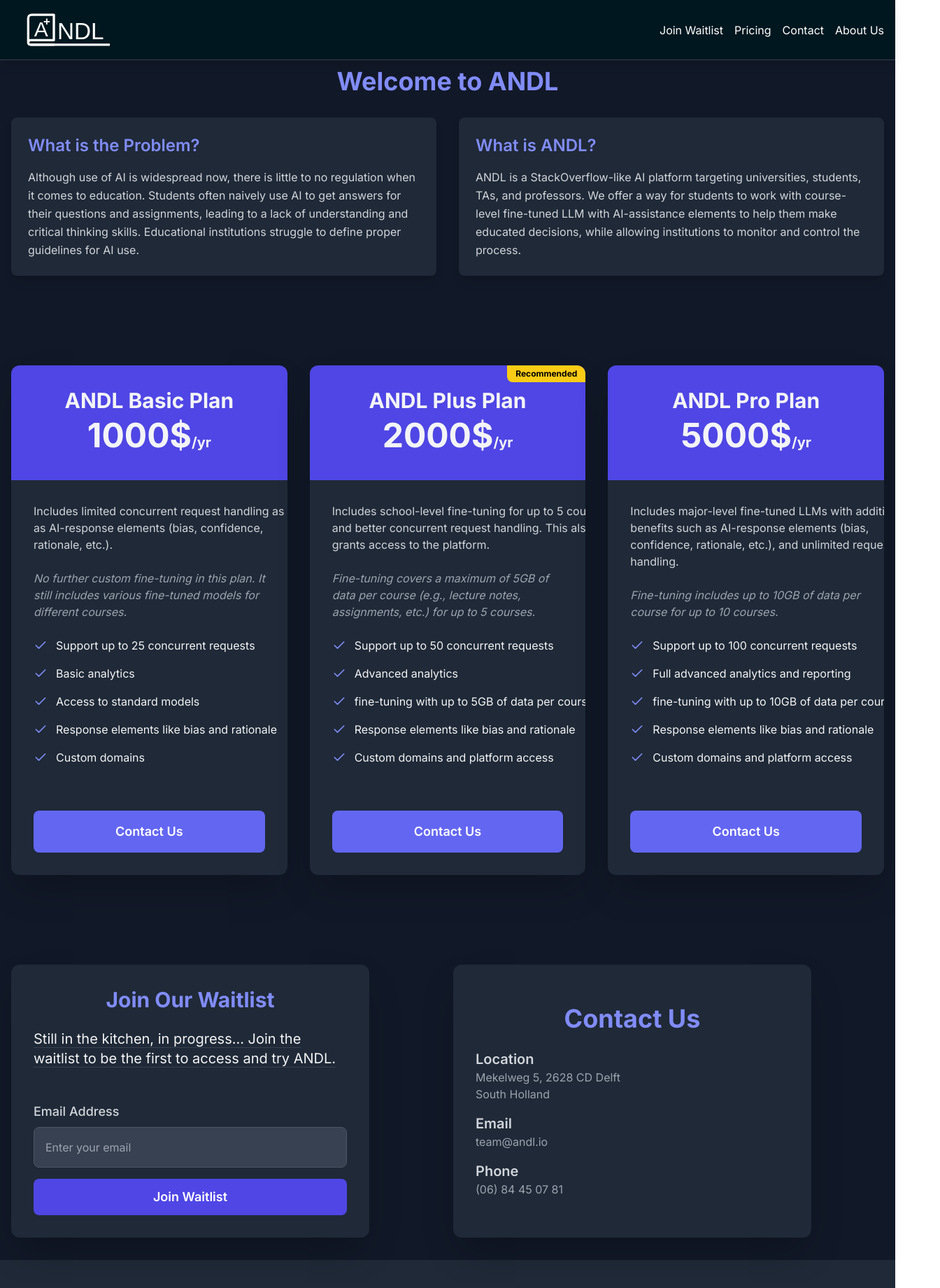
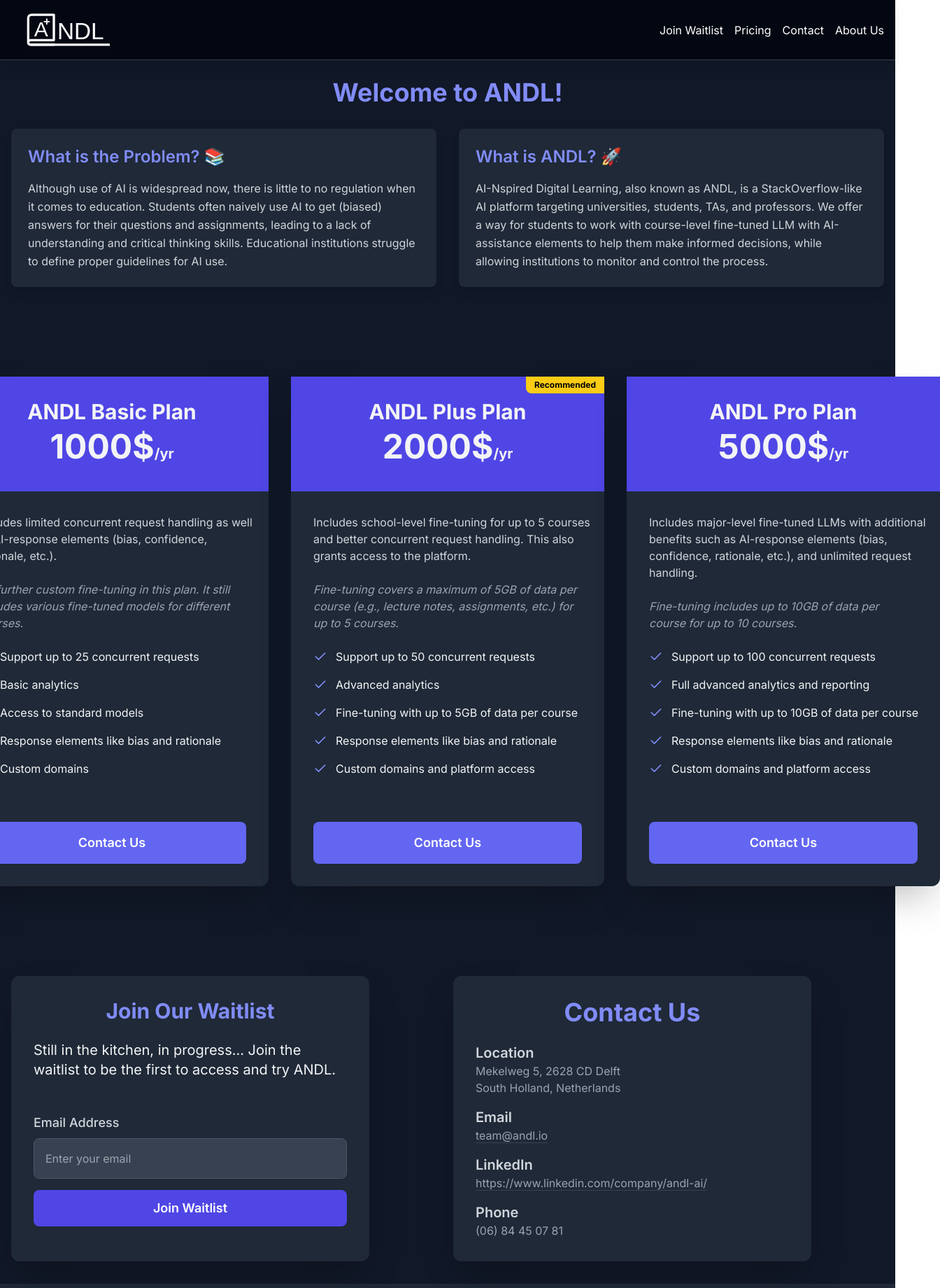
Before and after one commit to AtillaColak/andl-promotion, a Next.js app: page / in a window 1280 px wide. Shown: the top 1840 px of the page at 70% size, 1344 px wide, since content can reach past the window. Built offline with nearby package versions, Linux system fonts and the light colour scheme; no server answers.

Commit message:
ui improvements and fixups

```diff
--- a/app/page.tsx
+++ b/app/page.tsx
@@ -14,16 +14,16 @@ export default function Home() {
       <HeaderNavBar />
       <div className="container mx-auto px-4 py-8">
         <section className="mb-16">
-          <h1 className="text-4xl font-bold text-center mb-8 mt-16 text-indigo-400">Welcome to ANDL</h1>
+          <h1 className="text-4xl font-bold text-center mb-8 mt-20 text-indigo-400">Welcome to ANDL!</h1>
           <div className="grid grid-cols-1 md:grid-cols-2 gap-8">
             <Paragraph
-              title="What is the Problem?"
-              text="Although use of AI is widespread now, there is little to no regulation when it comes to education. Students often naively use AI to get answers for their questions and assignments, leading to a lack of understanding and critical thinking skills. Educational institutions struggle to define proper guidelines for AI use."
+              title="What is the Problem? 📚"
+              text="Although use of AI is widespread now, there is little to no regulation when it comes to education. Students often naively use AI to get (biased) answers for their questions and assignments, leading to a lack of understanding and critical thinking skills. Educational institutions struggle to define proper guidelines for AI use."
               side="left"
             />
             <Paragraph
-              title="What is ANDL?"
-              text="ANDL is a StackOverflow-like AI platform targeting universities, students, TAs, and professors. We offer a way for students to work with course-level fine-tuned LLM with AI-assistance elements to help them make educated decisions, while allowing institutions to monitor and control the process."
+              title="What is ANDL? 🚀"
+              text="AI-Nspired Digital Learning, also known as ANDL, is a StackOverflow-like AI platform targeting universities, students, TAs, and professors. We offer a way for students to work with course-level fine-tuned LLM with AI-assistance elements to help them make informed decisions, while allowing institutions to monitor and control the process."
               side="right"
             />
           </div>
--- a/components/about-card.tsx
+++ b/components/about-card.tsx
@@ -13,35 +13,34 @@ interface Person {
 
 const people: Person[] = [
   {
-    input: `Computer Science and Engineering senior @ TU Delft.
+    input: `CS @ TU Delft.
 Previously worked in data science for 3 years.`,
     name: 'Atilla Colak',
-    role: 'Co-founder and developer',
+    role: 'Co-founder and Developer',
     image: 'https://media.licdn.com/dms/image/v2/C4E03AQHc4JQQ50ptow/profile-displayphoto-shrink_400_400/profile-displayphoto-shrink_400_400/0/1609161991588?e=1730937600&v=beta&t=GbWS4m6HOQBAmh9x85iRTwEv0fr8b4gz8QhJWchcE-w',
     linkedin: 'https://www.linkedin.com/in/atilla-colak/',
     github: "https://github.com/AtillaColak"
   },
   {
-    input: `Worked as a Software Developer at PwC.
-Research Interests: NLP, Human-Computer Interaction, Data Mining, and ML.`,
+    input: `Ex-PwC Software Developer. HCI & AI Researcher.`,
     name: "Sagar Chethan Kumar",
-    role: "Co-founder and AI developer",
+    role: "Co-founder and AI Developer",
     image: "https://media.licdn.com/dms/image/v2/D4E03AQFVA2vH-cDXpQ/profile-displayphoto-shrink_400_400/profile-displayphoto-shrink_400_400/0/1704072652393?e=1730937600&v=beta&t=XXFNEoqQbBMU-XhkETj4cdttdDci55dICz_OmnKENO0",
     linkedin: "https://www.linkedin.com/in/sagar-chethan-kumar/",
     github: "https://github.com/Sagar-CK"
   },
   {
-    input: "Ex Software Developer at Tesla.",
+    input: "Ex-Tesla Software Developer.",
     name: "Neel Lodha",
-    role: "Co-founder and developer",
+    role: "Co-founder and Developer",
     image: "https://media.licdn.com/dms/image/v2/D4E03AQEh6KfMJpXjRA/profile-displayphoto-shrink_400_400/profile-displayphoto-shrink_400_400/0/1714233672794?e=1730937600&v=beta&t=O4ama9vmfxPyQuIPmTB5V5ttXjeyhiRD_F1krpZpnWg",
     linkedin: "https://www.linkedin.com/in/neel-lodha/",
     github: "https://github.com/Idkwhoami42"
   },
   {
-    input: "Computer Science and honors student @ TU Delft.",
+    input: "Honors CS @ TU Delft.",
     name: "Manu Gautam",
-    role: "Co-founder and AI developer",
+    role: "Co-founder and AI Developer",
     image: "https://media.licdn.com/dms/image/v2/D5603AQEa6AKMMUNS-g/profile-displayphoto-shrink_400_400/profile-displayphoto-shrink_400_400/0/1695722114136?e=1730937600&v=beta&t=euQY6979D1ax2j6Yf7_rUf3AYKd777UIpp2r0eZ2xTY",
     linkedin: "https://www.linkedin.com/in/manu-gautam-6b5064259/",
     github: "https://github.com/manugautam04"
@@ -55,6 +54,13 @@ const AboutUs: React.FC = () => {
       <h1 className="text-4xl md:text-5xl font-bold mb-12 mt-16 lg:mt-0 text-center text-indigo-400">
         About Us
       </h1>
+      <div className="text-lg text-gray-200 mb-12 text-center">
+        <h1 className="text-2xl font-bold text-indigo-400">Fun Fact 💡</h1>
+        <p className='mt-8'>
+          ANDL was initially conceived as a winning hackathon project at the <a href="https://vu.nl/en" className="hover:text-indigo-400 transition duration-300 text-gray-400 border-b border-gray-700">Vrije Universiteit Amsterdam</a> in our second year of university.
+          Now, little over a year later, the idea evolved into a full-fledged startup with a full-time team of 4 co-founders.
+        </p>
+      </div>
       <div className="flex flex-col lg:grid lg:grid-cols-2 lg:gap-8">
         {people.map((person, index) => (
           <div
--- a/components/contact-form.tsx
+++ b/components/contact-form.tsx
@@ -4,17 +4,25 @@ import React from 'react';
 
 const ContactInfo: React.FC = () => {
   return (
-    <div id='contact' className="hover:bg-gray-700 transition duration-300 w-full max-w-lg bg-gray-800 p-8 rounded-xl shadow-2xl flex flex-col justify-center">
+    <div id='contact' className="w-full max-w-lg bg-gray-800 p-8 rounded-xl shadow-2xl flex flex-col justify-start ">
       <h2 className="text-4xl font-bold mb-6 text-indigo-400 text-center">Contact Us</h2>
       <div className="space-y-4">
         <div>
           <h3 className="text-xl font-semibold text-gray-300">Location</h3>
           <p className="text-gray-400">Mekelweg 5, 2628 CD Delft
-          <br />South Holland</p>
+          <br />South Holland, Netherlands</p>
         </div>
         <div>
           <h3 className="text-xl font-semibold text-gray-300">Email</h3>
-          <p className="text-gray-400">team@andl.io</p>
+          <p className="text-gray-400"><a href="mailto:team@andl.io"
+          className='hover:text-indigo-400 transition-all border-b border-gray-700'
+          >team@andl.io</a></p>
+        </div>
+        <div>
+          <h3 className="text-xl font-semibold text-gray-300">LinkedIn</h3>
+          <p className="text-gray-400"><a href="https://www.linkedin.com/company/andl-ai/"
+          className='hover:text-indigo-400 transition-all border-b border-gray-700'
+          >https://www.linkedin.com/company/andl-ai/</a></p>
         </div>
         <div>
           <h3 className="text-xl font-semibold text-gray-300">Phone</h3>
--- a/components/footer.tsx
+++ b/components/footer.tsx
@@ -3,10 +3,10 @@ import { FaGithub, FaLinkedin } from "react-icons/fa";
 
 const Footer = () => {
   return (
-    <footer className="bg-hs-background text-hs-base py-4 w-full">
+    <footer className="bg-gray-950 text-hs-base py-4 w-full">
       <div className="container mx-auto flex justify-center items-center p-4">
         <div className="text-sm mr-16 text-hs-base">
-          All rights reserved, &copy; 2024 Andl.
+          All rights reserved, &copy; 2024 ANDL.
         </div>
         <div className="flex space-x-4">
           <a
--- a/components/header.tsx
+++ b/components/header.tsx
@@ -60,7 +60,7 @@ const HeaderNavBar = () => {
     };
 
     return (
-        <header className="bg-hs-background text-hs-base px-2 py-4 md:p-4 flex justify-between items-center shadow-lg fixed top-0 w-full z-50 border-b border-gray-700">
+        <header className="bg-gray-950 text-hs-base px-2 py-4 md:p-4 flex justify-between items-center shadow-lg fixed top-0 w-full z-50 border-b border-gray-700">
             <div className="flex items-center space-x-4 flex-grow">
                 <button
                     className="transition ease-in-out duration-300 hover:text-hs-third background-hs-base text-md md:text-2xl ml-0 md:ml-4"
--- a/components/pricing-plan.tsx
+++ b/components/pricing-plan.tsx
@@ -35,7 +35,7 @@ const PricingPlan = () => {
       features: [
         "Support up to 50 concurrent requests",
         "Advanced analytics",
-        "fine-tuning with up to 5GB of data per course",
+        "Fine-tuning with up to 5GB of data per course",
         "Response elements like bias and rationale",
         "Custom domains and platform access",
       ],
@@ -50,7 +50,7 @@ const PricingPlan = () => {
       features: [
         "Support up to 100 concurrent requests",
         "Full advanced analytics and reporting",
-        "fine-tuning with up to 10GB of data per course",
+        "Fine-tuning with up to 10GB of data per course",
         "Response elements like bias and rationale",
         "Custom domains and platform access",
       ],
@@ -59,9 +59,9 @@ const PricingPlan = () => {
   ];
 
   return (
-    <div id="pricing" className="w-full bg-gray-900 flex flex-col lg:flex-row lg:justify-center py-16 space-y-8 lg:space-y-0 lg:space-x-8">
+    <div id="pricing" className="w-full bg-gray-900 flex flex-col xl:flex-row xl:justify-center items-center py-16 space-y-8 xl:space-y-0 xl:space-x-8">
       {pricingPlans.map((plan, index) => (
-        <div key={index} className="hover:bg-gray-700 transition duration-300 w-full max-w-md bg-gray-800 text-gray-100 rounded-xl shadow-2xl overflow-hidden flex flex-col h-full relative">
+        <div key={index} className="hover:bg-gray-700 transition duration-300 w-full max-w-md bg-gray-800 text-gray-100 rounded-xl shadow-2xl flex flex-col h-full relative">
           {/* Conditional Badge for Recommended Plan */}
           {plan.recommended && (
             <div className="absolute top-0 right-0 bg-yellow-400 text-black text-xs font-bold px-3 py-1 rounded-bl-lg">
@@ -73,7 +73,7 @@ const PricingPlan = () => {
             <p className="text-5xl font-bold mb-2">{plan.price}<span className="text-xl">/yr</span></p>
           </div>
 
-          <div className="p-8 flex-grow space-y-6 overflow-auto 2xl:overflow-hidden">
+          <div className="p-8 flex-grow space-y-6">
             <p className="text-gray-300 min-w-[400px]">{plan.description}</p>
             <p className="text-gray-400 italic min-w-[300px]">{plan.fineTuning}</p>
             <ul className="space-y-4">
--- a/components/waitlist.tsx
+++ b/components/waitlist.tsx
@@ -1,21 +1,27 @@
 "use client";
-
 import React, { useState, useEffect } from 'react';
 
 const Waitlist: React.FC = () => {
   const [email, setEmail] = useState('');
   const [submitted, setSubmitted] = useState(false);
   const [error, setError] = useState<string | null>(null);
+  const [enrolledCount, setEnrolledCount] = useState<number | null>(null);
 
   useEffect(() => {
-    const iframe = document.createElement('iframe');
-    iframe.style.display = 'none';
-    iframe.name = 'hidden_iframe';
-    document.body.appendChild(iframe);
+    const fetchEnrolledCount = async () => {
+      try {
+        const sheetUrl = 'https://docs.google.com/spreadsheets/d/1Df_ySvndRqOWlBVcNxocSGaXU8vWolWZoc4Wyfn1wtA/gviz/tq?tqx=out:csv&sheet=Sheet1';
+        const response = await fetch(sheetUrl);
+        const data = await response.text();
+        const rows = data.split('\n');
+        const count = rows.length - 1; // Exclude header row
+        setEnrolledCount(count);
+      } catch (error) {
+        console.error('Error fetching enrolled count:', error);
+      }
+    };
 
-    return () => {
-      document.body.removeChild(iframe);
-    };
+    fetchEnrolledCount();
   }, []);
 
   const handleSubmit = (event: React.FormEvent) => {
@@ -51,18 +57,27 @@ const Waitlist: React.FC = () => {
   };
 
   return (
-    <div className="w-full max-w-lg bg-gray-800 p-8 rounded-xl shadow-2xl hover:bg-gray-700 transition duration-300">
+    <div className="w-full max-w-lg bg-gray-800 p-8 rounded-xl shadow-2xl">
       <h2 className="text-3xl font-bold mb-6 text-indigo-400 text-center">Join Our Waitlist</h2>
-      <span className='text-xl text-center border-b border-gray-700'>Still in the kitchen, in progress... Join the waitlist to be the first to access and try ANDL.</span>
+      {enrolledCount !== null && (
+        <p className="text-lg text-center text-gray-300 mb-4 font-bold">
+          <span className='font-semibold text-hs-third'>{enrolledCount}</span> people have already joined the waitlist!
+        </p>
+      )}
+      <span className="text-xl text-center border-gray-700">
+        Still in the kitchen, in progress... Join the waitlist to be the first to access and try ANDL.
+      </span>
       {submitted ? (
         <div className="text-gray-300 text-center">
           <p className="text-lg pt-8">Thank you for joining the waitlist!</p>
           <p className="mt-2">We'll contact you soon with more information.</p>
         </div>
       ) : (
-        <form id='waitlist' onSubmit={handleSubmit} className="space-y-4 pt-8">
+        <form id="waitlist" onSubmit={handleSubmit} className="space-y-4 pt-8">
           <div>
-            <label htmlFor="email" className="block text-lg font-medium text-gray-300 mb-2 mt-4">Email Address</label>
+            <label htmlFor="email" className="block text-lg font-medium text-gray-300 mb-2 mt-4">
+              Email Address
+            </label>
             <input
               type="email"
               id="email"
```
